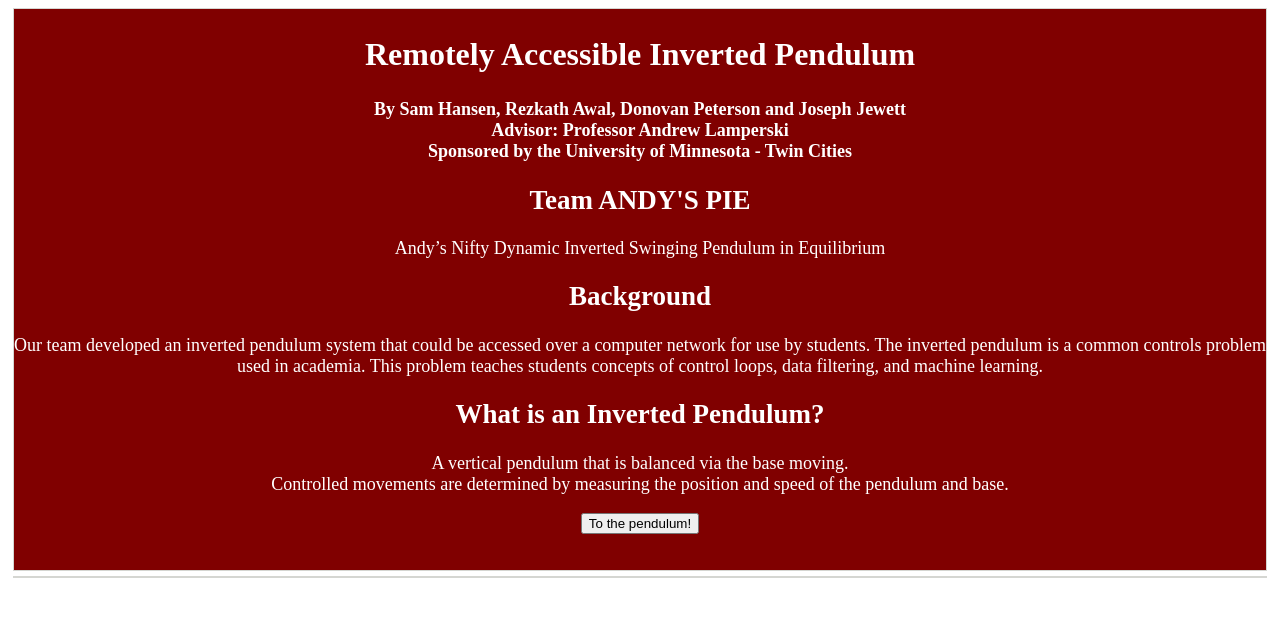
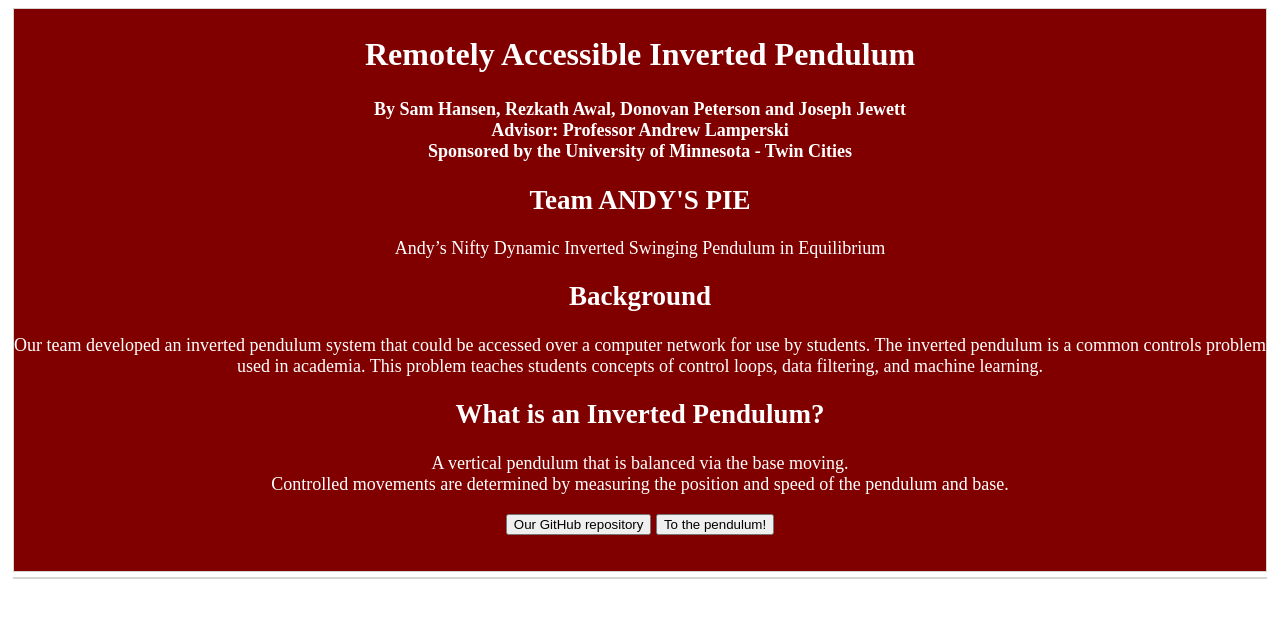
Before and after one commit to awalx003new/ee4951W_pendulum_web, a Flask app: page / in a window 1280 px wide. Shown: the top 618 px of the page. Run offline with Flask 2, Linux system fonts and the light colour scheme.

Commit message:
Worked on File Uploads and GitHub repo button

```diff
--- a/app/app/templates/base.html
+++ b/app/app/templates/base.html
@@ -34,8 +34,8 @@
                     Controlled movements are determined by measuring the position and speed of the pendulum and base.
                 </p>
 
-               <!--  <a href="https://github.umn.edu/damic014/ee4950-inverted-pendulum"> Link to Github</a> -->
-                <!--Change the link when we are all finished!-->
+               <button onClick="window.location.href='http://127.0.0.1:5000/github_repo';">Our GitHub repository </button>
+                <!--Change the link when we are all finished!--> <!--Joe, I added the GitHub link!!!-->
                 <button onClick="window.location.href='http://127.0.0.1:5000/index';">To the pendulum! </button>
 
 
--- a/app/app/templates/index.html
+++ b/app/app/templates/index.html
@@ -21,7 +21,7 @@
         <h2>Please upload a Python file (.py file extension) onto the Inverted Pendulum</h2>
         <form method="POST" action="{{ url_for('upload_file') }}" enctype="multipart/form-data">
           <p><input type="file" name="python_file" accept=".py"></p>
-          <p><input type="submit" value="Submit"></p>
+          <p><input type="submit" value="Upload File"></p>
         </form>
       </body>
 
--- a/app/app/views.py
+++ b/app/app/views.py
@@ -1,7 +1,8 @@
-########  imports  ##########
+#---------------------------------------------------------imports---------------------------------------------------------------#
 from flask import Flask, jsonify, request, render_template, make_response, redirect, url_for, send_from_directory, flash, Request
 import os
 from werkzeug.utils import secure_filename
+
 app = Flask(__name__, static_folder='static')
 # The 'static' argument is the folder with static files that is served at
 
@@ -12,6 +13,14 @@
 # Maximum file size is 16 MB
 app.config['MAX_CONTENT_LENGTH'] = 16 * 1000 * 1000
 
+#UPLOAD_DESTINATION = "instance/Uploads/"
+#PROCESSING_FILE = "upload.py"
+
+# Create an 'Uploads' directory in a known location --> this directory is where files are saved to
+#uploads_directory = os.path.join(app.instance_path, UPLOAD_DESTINATION)
+#os.makedirs(uploads_directory, exist_ok=True)
+
+#---------------------------------------------------------decorators---------------------------------------------------------------#
 @app.route('/')
 def home_page():
     return render_template("base.html")
@@ -31,10 +40,33 @@
     if 'file' not in request.files:
         flash('No file part')
         return redirect(request.url)
+
     uploaded_file = request.files['file']
-    if uploaded_file.filename != '':
-        uploaded_file.save(uploaded_file.filename)
+
+    # Get the file name and encode it in ASCII format
+    #nameOfFile = uploaded_file.filename
+    #print(nameOfFile)
+    #nameOfFile.encode(encoding="ascii")
+
+    # Store the Contents of the uploaded file as a string and then encode the contents in ASCII format
+    #fileContents = uploaded_file.read()
+    #print("file Contents printed = " + fileContents)
+    #fileContents.encode(encoding="ascii")
+
+    # Open upload.py and write the contents of the uploaded file there
+    # Since upload.py does not already exist, it will get created automatically
+    #processingFile = open(UPLOAD_DESTINATION + PROCESSING_FILE, "w")
+    #processingFile.write(fileContents)
+    #processingFile.close()
+
+    # Remove the created "Uploads" directory, otherwise, each time that the web server is run, directory creation is recursive
+    #os.rmdir(UPLOAD_DESTINATION)
+
     return redirect(url_for('index'))
+
+@app.route('/github_repo')
+def gitHub_repo():
+    return redirect("https://github.com/awalx003new/ee4951W_pendulum_web")
 
 #@app.route('/test', methods=['POST'])
 #def testfn():
```
